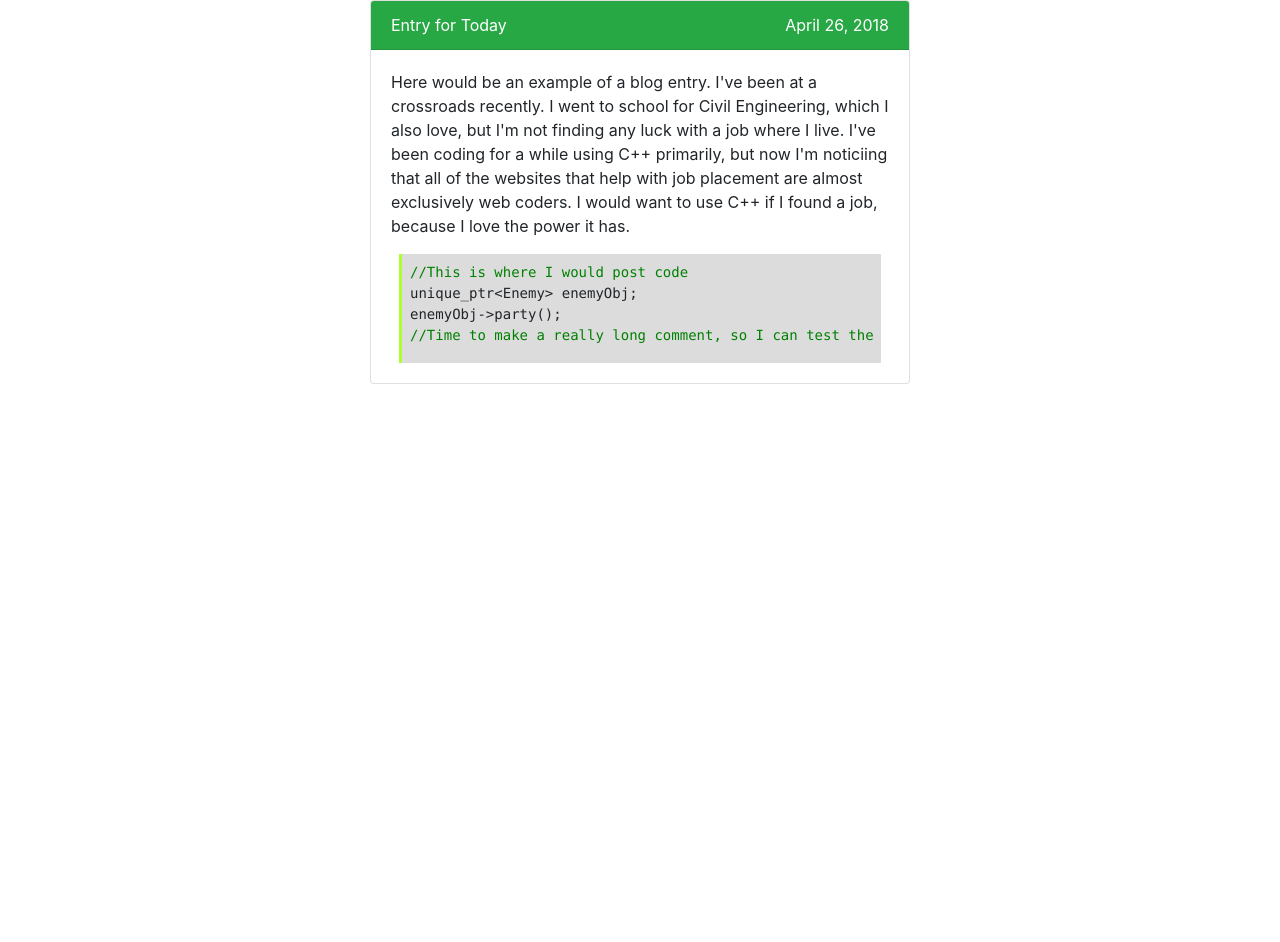
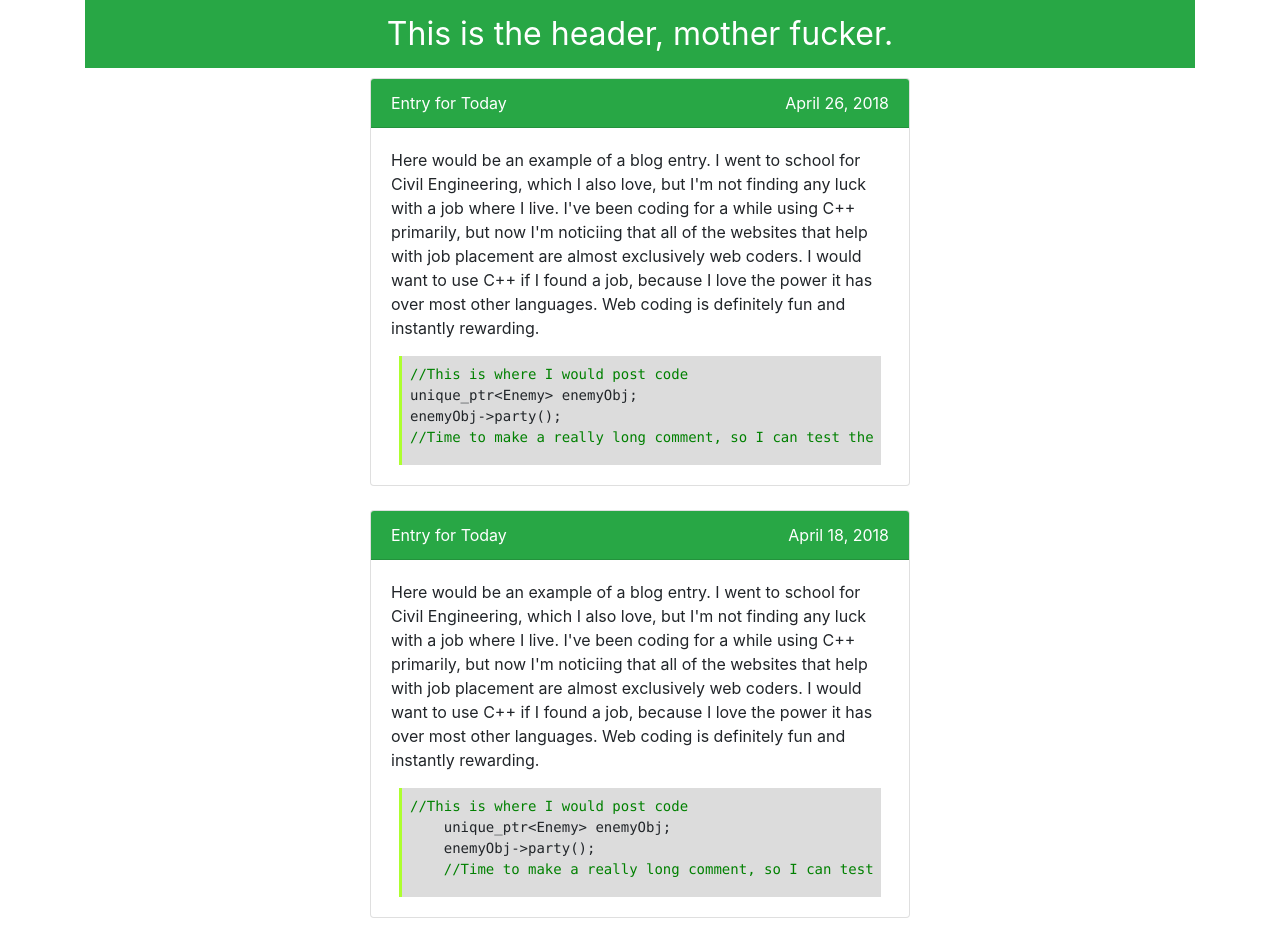
Before and after one commit to GameSquatch/web-blog, a plain HTML site: page index.html in a window 1280 px wide. Before the commit the page ends 800 px from the top, so only its background shows below. Drawn offline with nearby package versions, Linux system fonts and the light colour scheme; a script that the page names is missing.

Commit message:
Add header and another entry to make format changes etc.

```diff
--- a/design.css
+++ b/design.css
@@ -1,6 +1,12 @@
 body {
     margin: 0;
     padding: 0;
+}
+
+#header {
+    font-size: 24pt;
+    padding: 10px;
+    margin: 0 0 10px;
 }
 
 code, pre {
--- a/index.html
+++ b/index.html
@@ -12,21 +12,28 @@
 
     <div class="container">
 
+        <div class="bg-success text-white text-center" id="header">
+            This is the header, mother fucker.
+        </div>
+
+
+        <!--COPY FROM HERE FOR NEW ENTRY-->
         <div class="row">
-            <div class="col-3"></div>
+            <div class="col-md-3"></div>
 
-            <div class="col-6">
+            <div class="col-md-6">
 
-                <div class="card">
+                <div class="card mb-4">
                     <div class="card-header bg-success text-white">
                         <span>Entry for Today</span><span class="float-right">April 26, 2018</span>
                     </div>
                     <div class="card-body">
-                        <p class="card-text">Here would be an example of a blog entry. I've been at a crossroads recently. I went
+                        <p class="card-text">Here would be an example of a blog entry. I went
                             to school for Civil Engineering, which I also love, but I'm not finding any luck with a job where I
                             live. I've been coding for a while using C++ primarily, but now I'm noticiing that all of the websites
                             that help with job placement are almost exclusively web coders. I would want to use C++ if I found
-                            a job, because I love the power it has.
+                            a job, because I love the power it has over most other languages. Web coding is definitely fun
+                            and instantly rewarding.
                         </p>
                         <div class="code">
 <pre><code><span class="comment">//This is where I would post code</span>
@@ -39,8 +46,42 @@ enemyObj->party();
 
             </div><!--end col-6-->
 
-            <div class="col-3"></div>
-        </div><!--end row-->
+            <div class="col-md-3"></div>
+        </div><!--COPY TO HERE FOR NEW ENTRY-->
+
+
+        <!--COPY FROM HERE FOR NEW ENTRY-->
+        <div class="row">
+                <div class="col-md-3"></div>
+
+                <div class="col-md-6">
+
+                    <div class="card mb-4">
+                        <div class="card-header bg-success text-white">
+                            <span>Entry for Today</span><span class="float-right">April 18, 2018</span>
+                        </div>
+                        <div class="card-body">
+                            <p class="card-text">Here would be an example of a blog entry. I went
+                                    to school for Civil Engineering, which I also love, but I'm not finding any luck with a job where I
+                                    live. I've been coding for a while using C++ primarily, but now I'm noticiing that all of the websites
+                                    that help with job placement are almost exclusively web coders. I would want to use C++ if I found
+                                    a job, because I love the power it has over most other languages. Web coding is definitely fun
+                                    and instantly rewarding.
+                            </p>
+                            <div class="code">
+    <pre><code><span class="comment">//This is where I would post code</span>
+    unique_ptr&lt;Enemy&gt; enemyObj;
+    enemyObj->party();
+    <span class="comment">//Time to make a really long comment, so I can test the overflow.</span></code></pre>
+                            </div>
+                        </div><!--end card-body-->
+                    </div><!--end card-->
+
+                </div><!--end col-6-->
+
+                <div class="col-md-3"></div>
+            </div><!--COPY TO HERE FOR NEW ENTRY-->
+
 
     </div>
 
```
